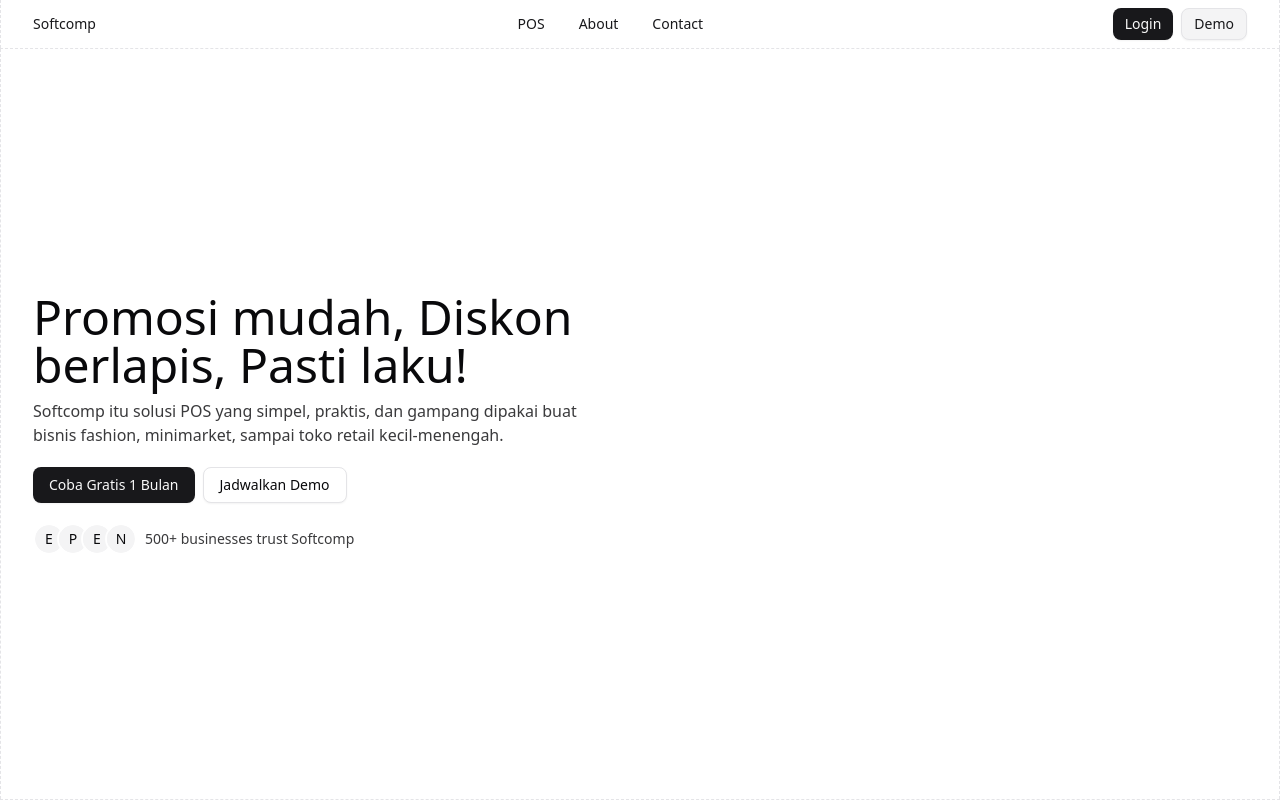
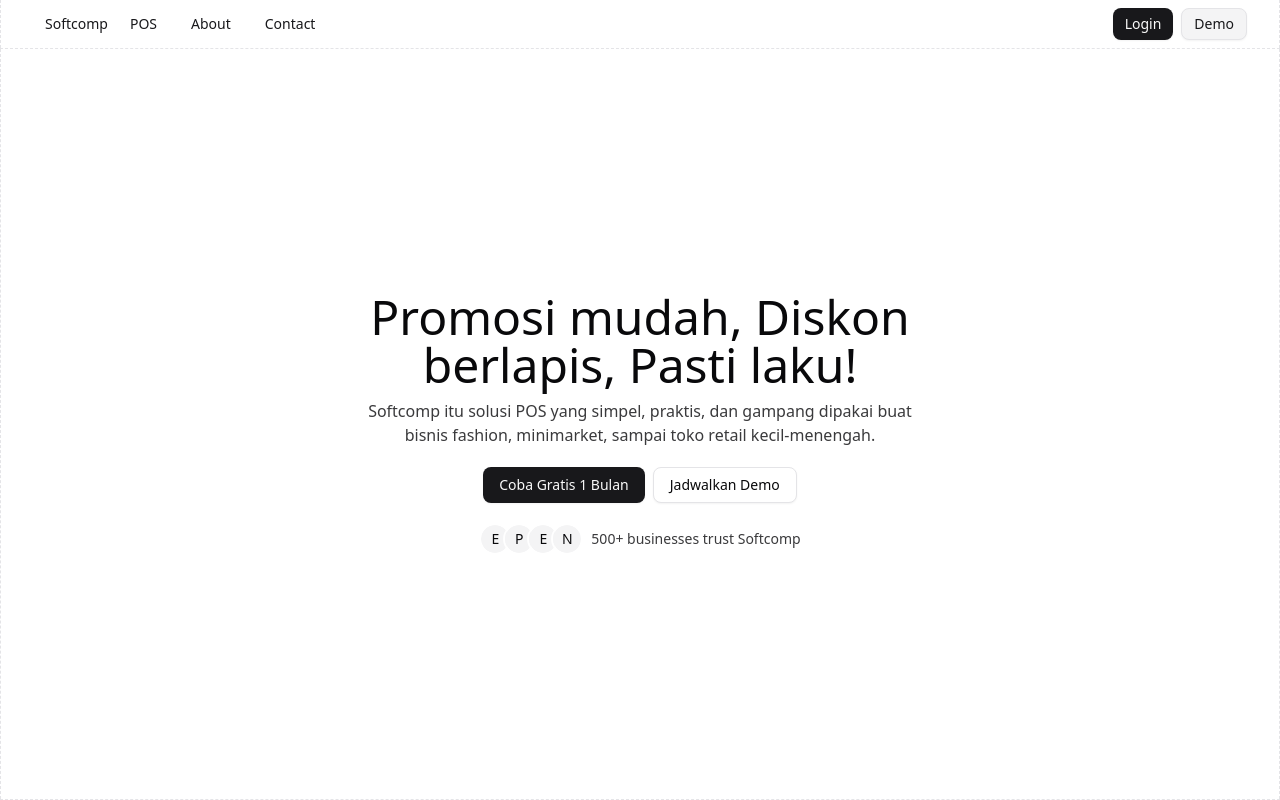
Before and after one commit to epenflow/rd_nx_softcomp, a Next.js app: page / in a window 1280 px wide. Shown: the top 800 px of the page. Built offline with nearby package versions, Linux system fonts and the light colour scheme.

Commit message:
feat : redesign

```diff
--- a/src/app/globals.css
+++ b/src/app/globals.css
@@ -88,6 +88,9 @@
   --lines-color: var(--border);
   --lines-size: 1px;
   --lines-rotation: 0deg;
+  --boxes-background: transparent;
+  --boxes-color: var(--border);
+  --boxes-size: 100px 100px;
 }
 /*
   ---break---
@@ -227,3 +230,15 @@
     var(--lines-background)
   );
 }
+
+@utility boxes {
+  background-color: var(--boxes-background);
+  opacity: 1;
+  background-image: linear-gradient(var(--boxes-color) 1px, transparent 1px),
+    linear-gradient(
+      to right,
+      var(--boxes-color) 1px,
+      var(--boxes-background) 1px
+    );
+  background-size: var(--boxes-size);
+}
--- a/src/components/layouts/navbar.tsx
+++ b/src/components/layouts/navbar.tsx
@@ -19,19 +19,22 @@
           'container h-12',
           'flex items-center justify-between'
         )}>
-        <h1
-          className={cn(
-            buttonVariants({ variant: 'link', size: 'sm' }),
-            'p-0'
-          )}>
-          <Link href="/">Softcomp</Link>
-        </h1>
-        <ul className={cn('hidden md:flex items-center gap-2.5', 'ml-3')}>
+        <ul className={cn('flex items-center gap-2.5', 'ml-3')}>
+          <li
+            className={cn(
+              buttonVariants({ variant: 'link', size: 'sm' }),
+              'p-0'
+            )}>
+            <Link href="/">Softcomp</Link>
+          </li>
           <For each={navigation}>
             {(value, key) => (
               <li
                 key={key}
-                className={buttonVariants({ variant: 'link', size: 'sm' })}>
+                className={cn(
+                  buttonVariants({ variant: 'link', size: 'sm' }),
+                  'hidden md:inline-flex'
+                )}>
                 <Link href={value.href}>{value.label}</Link>
               </li>
             )}
--- a/src/components/sections/hero.tsx
+++ b/src/components/sections/hero.tsx
@@ -7,7 +7,7 @@
 const Hero = () => {
   return (
     <Container>
-      <InnerContainer className="flex flex-col justify-center gap-5 relative">
+      <InnerContainer className="flex flex-col justify-center gap-5 relative items-center text-center h-full w-full z-20">
         <Block>
           <Heading>Promosi mudah, Diskon berlapis, Pasti laku!</Heading>
           <Text>
```
